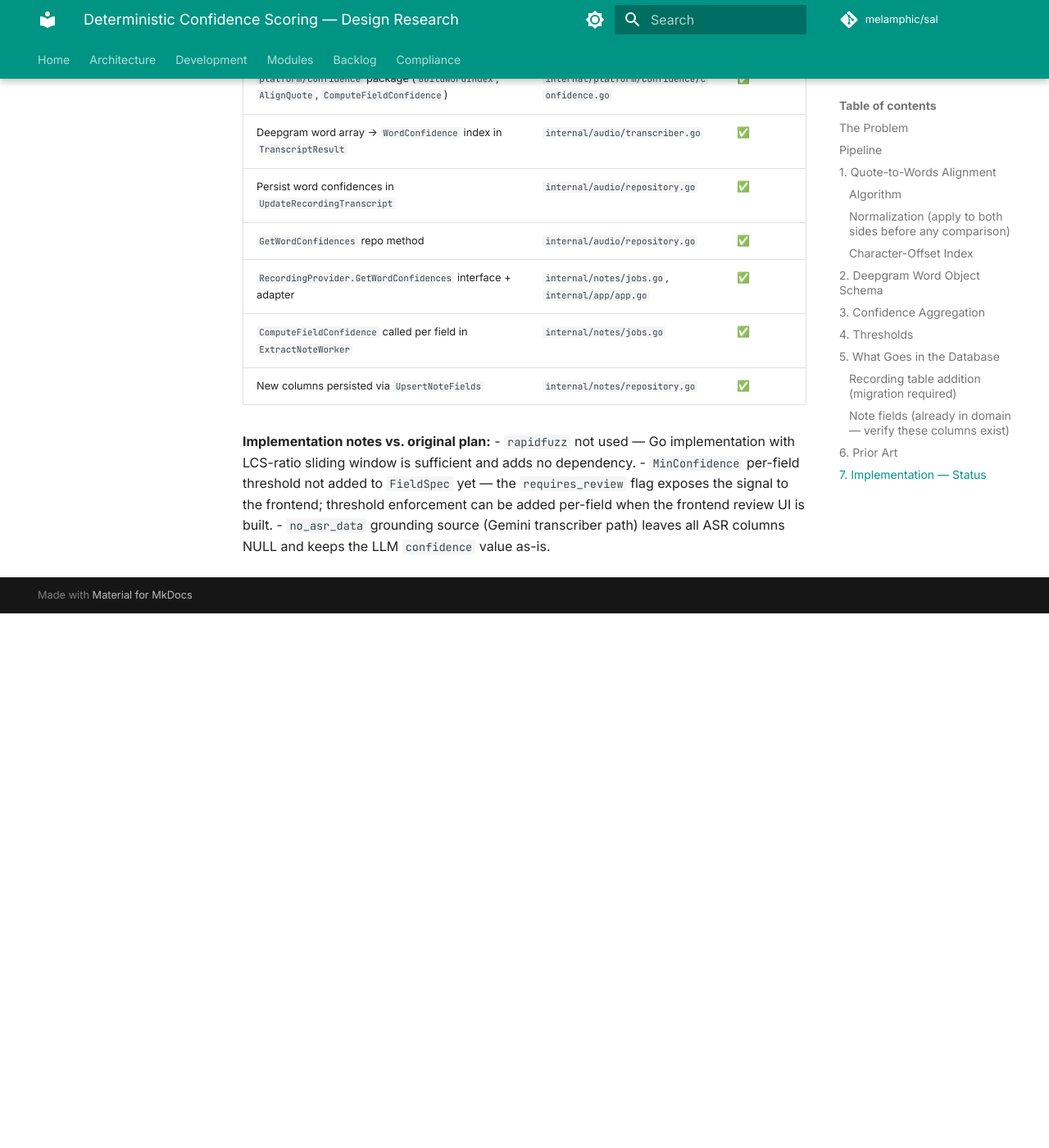
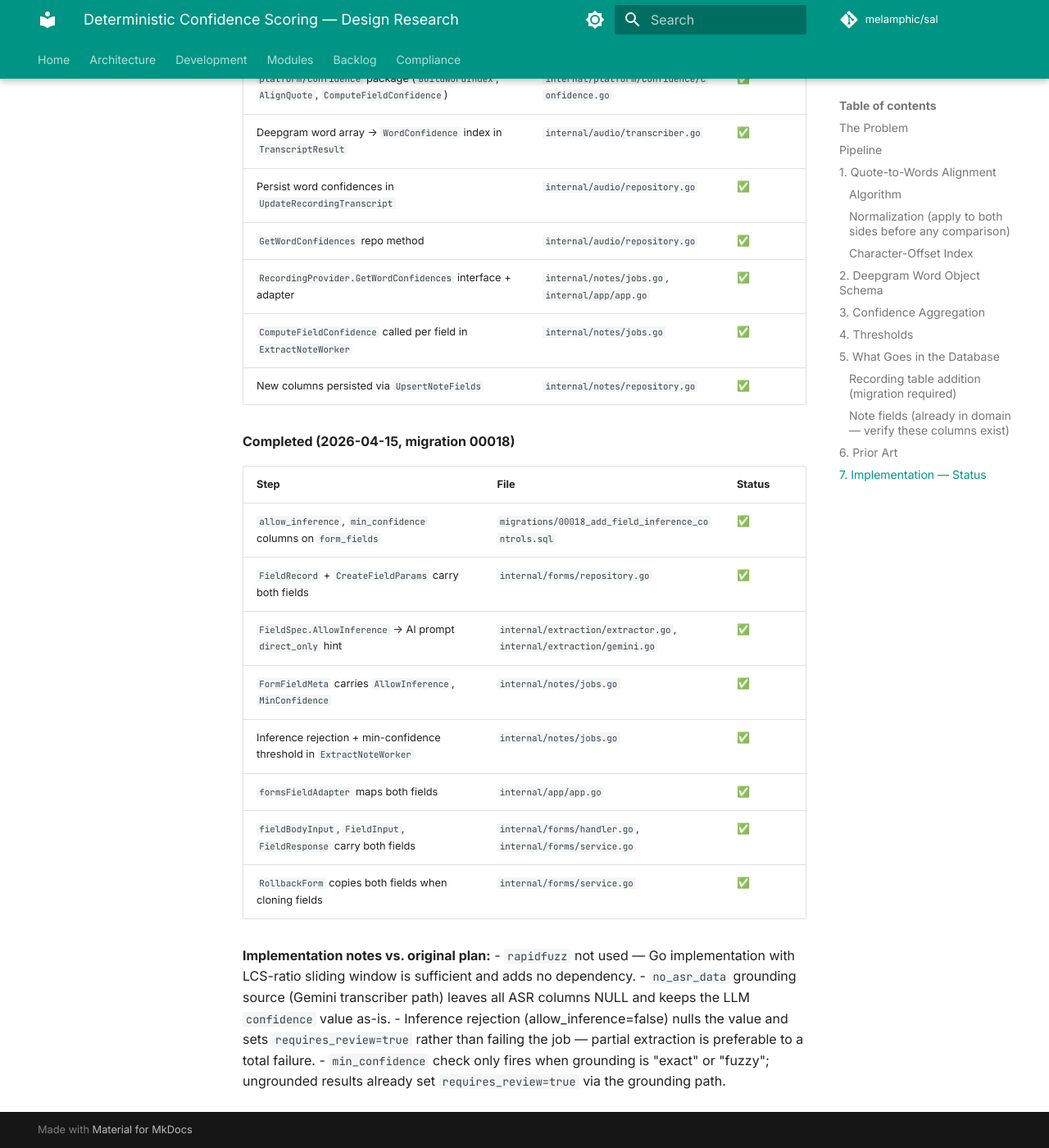
Before and after one commit to melamphic/sal, an MkDocs documentation site: the page built from docs/deterministic_confidence.md, in a window 1280 px wide and 1400 px high, scrolled down 6095 px. Shown: the whole window at 82% size. Built offline with MkDocs 1.6.1 and Material for MkDocs 9.7.7, drawn with Linux system fonts in a browser that asks for light colours; comment, search, counter and statistics services are not loaded; before the commit the page ends 6843 px from its top, so only the background shows below that.

Commit message:
docs: record per-field inference controls as completed in backlog and confidence doc

```diff
--- a/docs/deterministic_confidence.md
+++ b/docs/deterministic_confidence.md
@@ -227,7 +227,21 @@ requires_review      BOOLEAN   -- true if below threshold or ungrounded
 | `ComputeFieldConfidence` called per field in `ExtractNoteWorker` | `internal/notes/jobs.go` | ✅ |
 | New columns persisted via `UpsertNoteFields` | `internal/notes/repository.go` | ✅ |
 
+**Completed (2026-04-15, migration 00018)**
+
+| Step | File | Status |
+|---|---|---|
+| `allow_inference`, `min_confidence` columns on `form_fields` | `migrations/00018_add_field_inference_controls.sql` | ✅ |
+| `FieldRecord` + `CreateFieldParams` carry both fields | `internal/forms/repository.go` | ✅ |
+| `FieldSpec.AllowInference` → AI prompt `direct_only` hint | `internal/extraction/extractor.go`, `internal/extraction/gemini.go` | ✅ |
+| `FormFieldMeta` carries `AllowInference`, `MinConfidence` | `internal/notes/jobs.go` | ✅ |
+| Inference rejection + min-confidence threshold in `ExtractNoteWorker` | `internal/notes/jobs.go` | ✅ |
+| `formsFieldAdapter` maps both fields | `internal/app/app.go` | ✅ |
+| `fieldBodyInput`, `FieldInput`, `FieldResponse` carry both fields | `internal/forms/handler.go`, `internal/forms/service.go` | ✅ |
+| `RollbackForm` copies both fields when cloning fields | `internal/forms/service.go` | ✅ |
+
 **Implementation notes vs. original plan:**
 - `rapidfuzz` not used — Go implementation with LCS-ratio sliding window is sufficient and adds no dependency.
-- `MinConfidence` per-field threshold not added to `FieldSpec` yet — the `requires_review` flag exposes the signal to the frontend; threshold enforcement can be added per-field when the frontend review UI is built.
 - `no_asr_data` grounding source (Gemini transcriber path) leaves all ASR columns NULL and keeps the LLM `confidence` value as-is.
+- Inference rejection (allow_inference=false) nulls the value and sets `requires_review=true` rather than failing the job — partial extraction is preferable to a total failure.
+- `min_confidence` check only fires when grounding is "exact" or "fuzzy"; ungrounded results already set `requires_review=true` via the grounding path.
```
Also changed, not shown: docs/backlog.md (+1 -0 lines).
